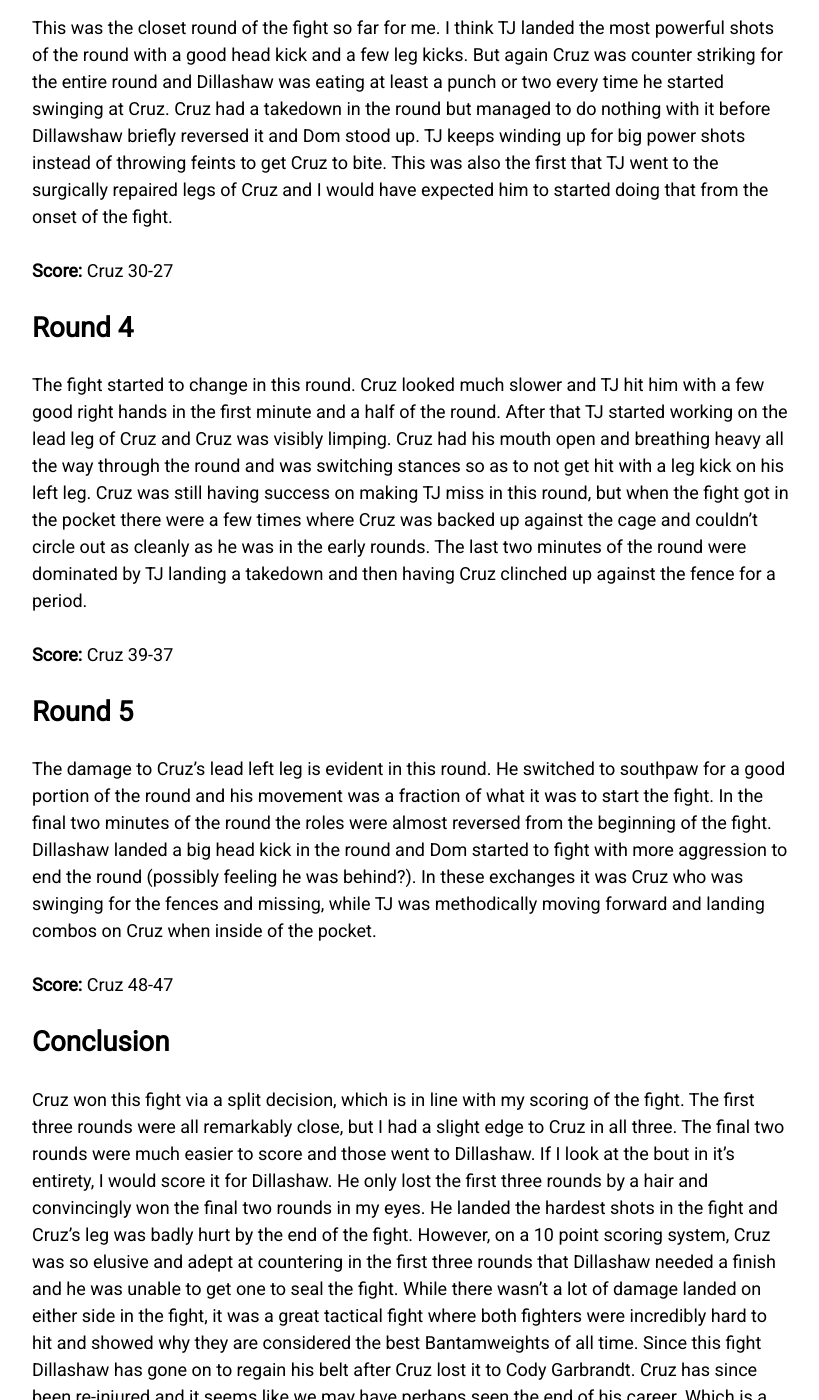
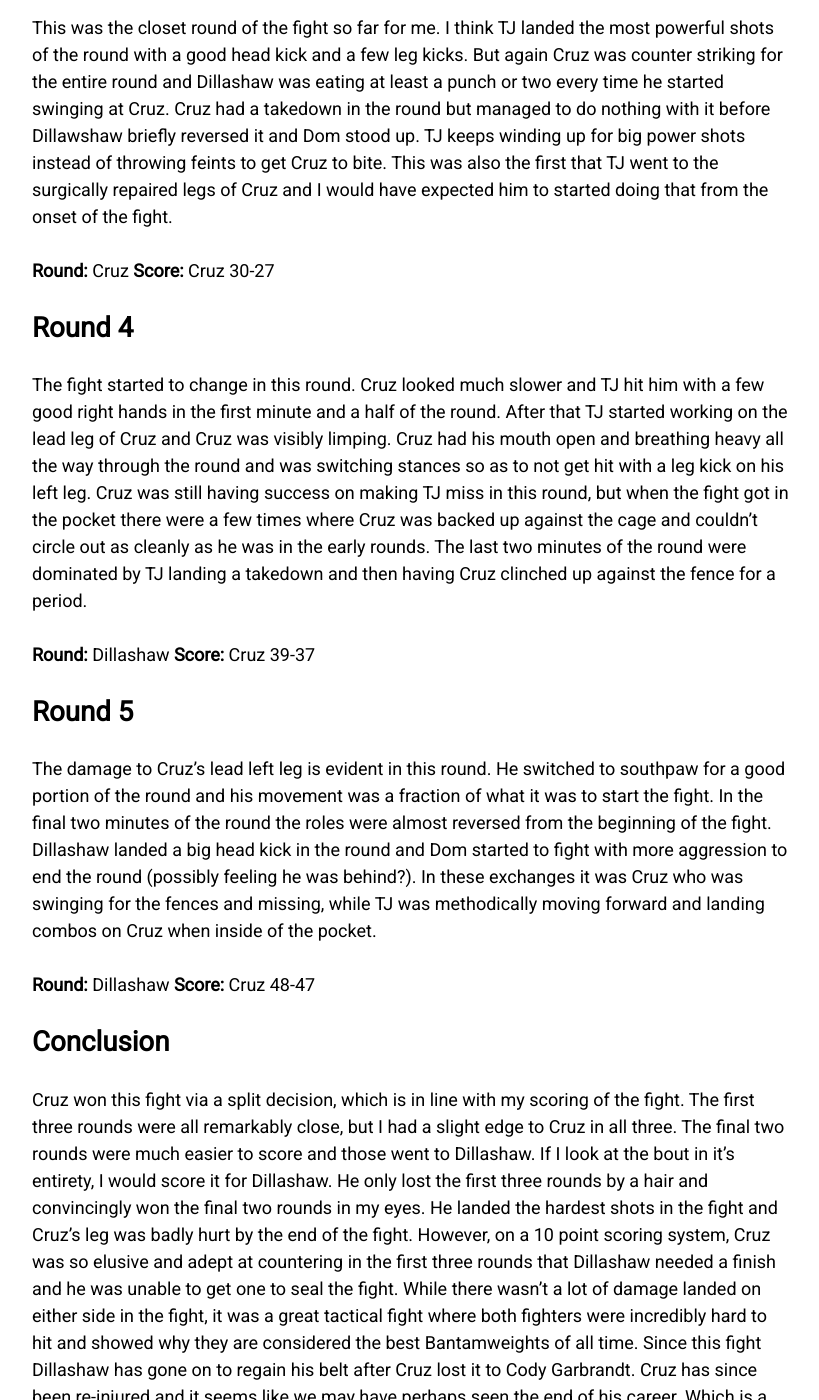
Before and after one commit to gpuskaric/gpuskaric.github.io, a Jekyll site: the page built from _posts/2019-01-13-controversial-fights-i.md, in a window 1280 px wide and 1400 px high, scrolled down 1978 px. Shown: the whole window, without its empty margins (343-1162 px from the left). Built offline with Jekyll 4.4.1, drawn with Linux system fonts in a browser that asks for light colours; nearby versions of some CDN libraries.

Commit message:
Update 2019-01-13-controversial-fights-i.md

```diff
--- a/_posts/2019-01-13-controversial-fights-i.md
+++ b/_posts/2019-01-13-controversial-fights-i.md
@@ -22,30 +22,35 @@ This was the most anticipated fight in Bantamweight history, and for good reason
 
 Both fighters show their ability to avoid taking shots in this round. Dillashaw maintained control of the centre of the ring more, but almost all of his punches were hitting air. He landed a few kicks, but most of those were caught by Cruz and TJ landed up on the mat a couple of times because of it. Cruz didn’t land much more than TJ in the round, but it seemed like he was connecting on more of his attempts and hit Dillashaw with a couple of hooks that were the most damaging punches of the round. Overall a close round that I could see being scored either way, but I give it to Cruz.
 
+**Round:** Cruz
 **Score:** Cruz 10-9
 
 ## Round 2
 
 The octagon control in this round was more even. TJ moved forward in the beginning of the round, but Cruz was moving forward more towards the middle of the round. Cruz continues to be a matador when TJ throws at him. Dillashaw is throwing combos, but Cruz is nowhere to be found. And TJ’s kicks aren’t being set up so Cruz didn’t have much trouble evading them. Again though, Cruz didn’t manage to do much other than be elusive. He had a chain of two nice takedowns at the end of the round that should give him some points, but he wasn’t able to keep TJ down for long and didn’t land any damage from them.
 
+**Round:** Cruz
 **Score:** Cruz 20-18
 
 ## Round 3
 
 This was the closet round of the fight so far for me. I think TJ landed the most powerful shots of the round with a good head kick and a few leg kicks. But again Cruz was counter striking for the entire round and Dillashaw was eating at least a punch or two every time he started swinging at Cruz. Cruz had a takedown in the round but managed to do nothing with it before Dillawshaw briefly reversed it and Dom stood up. TJ keeps winding up for big power shots instead of throwing feints to get Cruz to bite. This was also the first that TJ went to the surgically repaired legs of Cruz and I would have expected him to started doing that from the onset of the fight.
 
+**Round:** Cruz
 **Score:** Cruz 30-27
 
 ## Round 4
 
 The fight started to change in this round. Cruz looked much slower and TJ hit him with a few good right hands in the first minute and a half of the round. After that TJ started working on the lead leg of Cruz and Cruz was visibly limping. Cruz had his mouth open and breathing heavy all the way through the round and was switching stances so as to not get hit with a leg kick on his left leg. Cruz was still having success on making TJ miss in this round, but when the fight got in the pocket there were a few times where Cruz was backed up against the cage and couldn’t circle out as cleanly as he was in the early rounds. The last two minutes of the round were dominated by TJ landing a takedown and then having Cruz clinched up against the fence for a period.
 
+**Round:** Dillashaw
 **Score:** Cruz 39-37
 
 ## Round 5
 
 The damage to Cruz’s lead left leg is evident in this round. He switched to southpaw for a good portion of the round and his movement was a fraction of what it was to start the fight. In the final two minutes of the round the roles were almost reversed from the beginning of the fight. Dillashaw landed a big head kick in the round and Dom started to fight with more aggression to end the round (possibly feeling he was behind?). In these exchanges it was Cruz who was swinging for the fences and missing, while TJ was methodically moving forward and landing combos on Cruz when inside of the pocket.
 
+**Round:** Dillashaw
 **Score:** Cruz 48-47
 
 ## Conclusion
```
